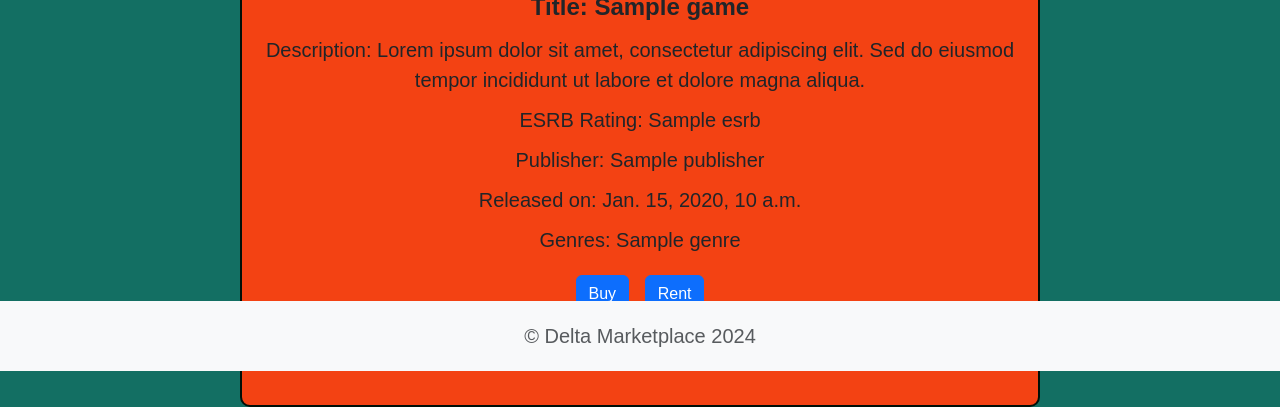
After one commit to Hunter-Wigal/CS440-Team-Delta, a Django app: template delta_marketplace/app/templates/Layouts/game.html in a window 1280 px wide. The commit adds this page. Shown: the part 429-836 px from the top of the page. Run offline with Django 5.2, Linux system fonts and the light colour scheme; the template is opened without the code that fills it: most values are stand-ins (such as "Sample title", 1, 10 or a date in 2020).

Commit message:
Added a banner, stylized search and game page, implemented fetching for the game chosen.

```diff
--- /dev/null
+++ b/delta_marketplace/app/templates/Layouts/game.html
@@ -0,0 +1,62 @@
+{% extends 'base.html' %}
+{% load static %}
+{% block content %}
+
+<head>
+    <title>Fun Game</title>
+</head>
+<style>
+    body {
+        font-family: Arial, sans-serif;
+        margin: 0;
+        padding: 0;
+    }
+    .game-container {
+        height: 750px;
+        max-width: 800px;
+        margin: 0 auto;
+        padding: 20px;
+        background-color: #F34213;
+        border: 2px solid #000F08;
+        border-radius: 10px;
+    }
+    .title {
+        font-size: 24px;
+        font-weight: bold;
+        margin-top: 10px;
+    }
+    .description {
+        margin-top: 10px;
+    }
+    .rating {
+        margin-top: 10px;
+    }
+    .publisher {
+        margin-top: 10px;
+    }
+    .date{
+        margin-top: 10px;
+    }
+    .genres {
+        margin-top: 10px;
+    }
+</style>
+<body style="background-color: #136F63">
+    <div class="game-container">
+        <div class="text-center">
+            <img src="..." class="rounded" alt="game image">
+          </div>
+        <div class="title">Title: {{game.name}}</div>
+        <div class="description">Description: Lorem ipsum dolor sit amet, consectetur adipiscing elit. Sed do eiusmod tempor incididunt ut labore et dolore magna aliqua.</div>
+        <div class="rating">ESRB Rating: {{game.esrb}}</div>
+        <div class="publisher">Publisher: {{publisher.name}}</div>
+        <div class="date">Released on: {{game.release_date}}</div>
+        <div class="genres">Genres: {{game.genre}}</div>
+        <div class="buttons" style="margin-top: 20px;">
+            <button class="btn btn-primary" style="margin-right: 10px;">Buy</button>
+            <button class="btn btn-primary">Rent</button>
+        </div>
+    </div>
+</body>
+
+{% endblock %}
--- a/delta_marketplace/app/templates/base.html
+++ b/delta_marketplace/app/templates/base.html
@@ -29,6 +29,14 @@
 
   .nav-link {
     color: hsl(0, 0%, 20%);
+  }
+  .footer {
+    background-color: #f8f9fa;
+    padding: 20px 0;
+    text-align: center;
+    position: fixed;
+    bottom: 0;
+    width: 100%;
   }
 </style>
 
@@ -147,6 +155,13 @@
     </div>
   </div>
 
+  <!-- Footer -->
+  <footer class="footer">
+    <div class="container">
+      <span class="text-muted">© Delta Marketplace 2024</span>
+    </div>
+  </footer>
+
   {% block content %}
 
   {% endblock %}
--- a/delta_marketplace/app/urls.py
+++ b/delta_marketplace/app/urls.py
@@ -7,5 +7,6 @@ urlpatterns = [
     path('listing', views.listing),
     path('account', views.account),
     path('inventory', views.inventory),
-    path('search', views.search, name='search')
+    path('search', views.search, name='search'),
+    path('game/<str:pk>/', views.single_game_view, name="game")
 ]
--- a/delta_marketplace/create_db.py
+++ b/delta_marketplace/create_db.py
@@ -10,7 +10,7 @@ database = mysql.connector.connect(
 cursor = database.cursor()
 
 # If you get a password error, run the line below in MySQL Workbench
-# ALTER USER 'root'@'localhost' IDENTIFIED BY 'password';
+cursor.execute("ALTER USER 'root'@'localhost' IDENTIFIED BY 'password';")
 
 # Create database
 cursor.execute("CREATE DATABASE IF NOT EXISTS delta_marketplace")
```
Also changed, not shown: delta_marketplace/app/templates/Layouts/search.html (+6 -5 lines), delta_marketplace/app/views.py (+52 -0 lines).
